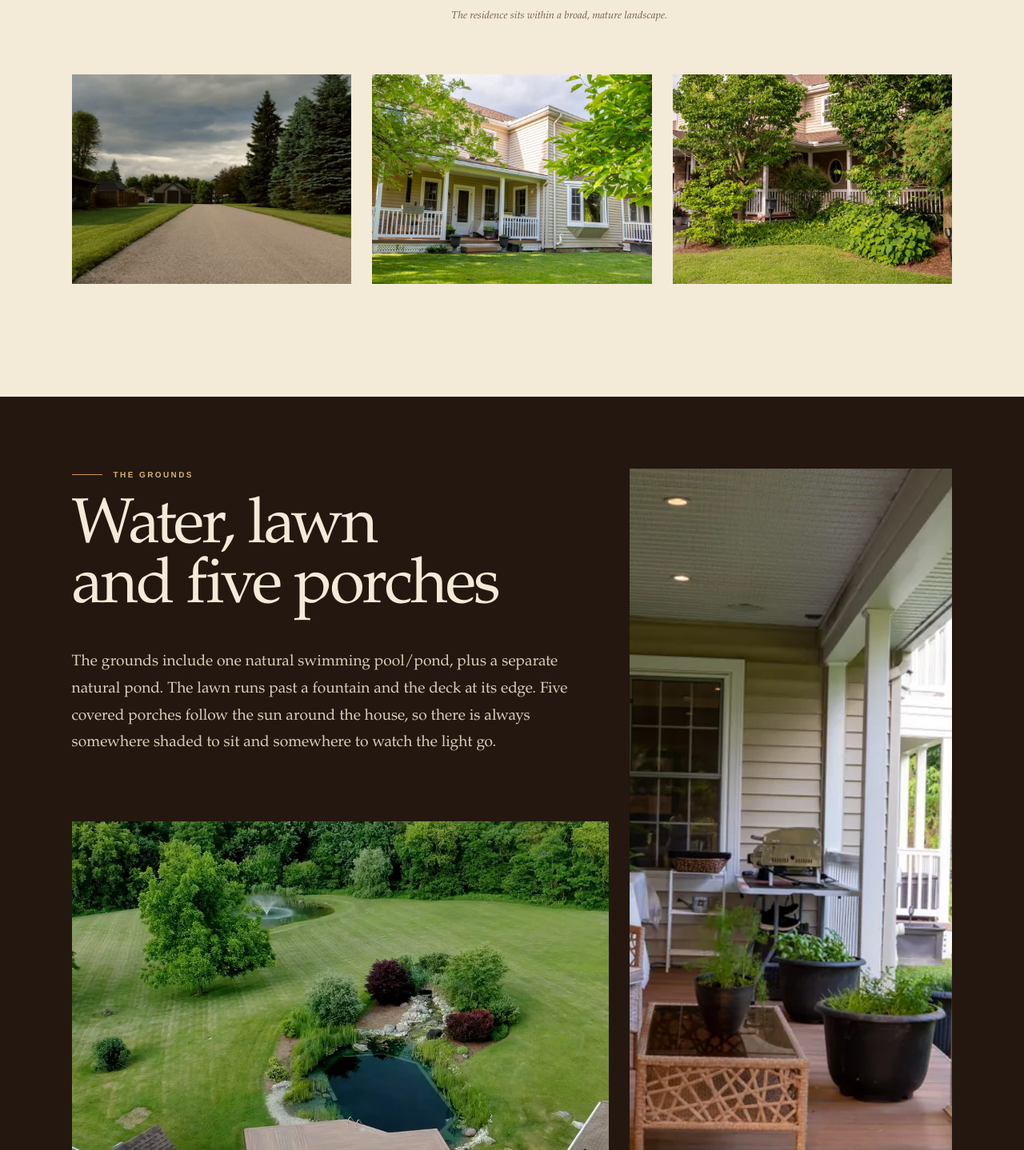
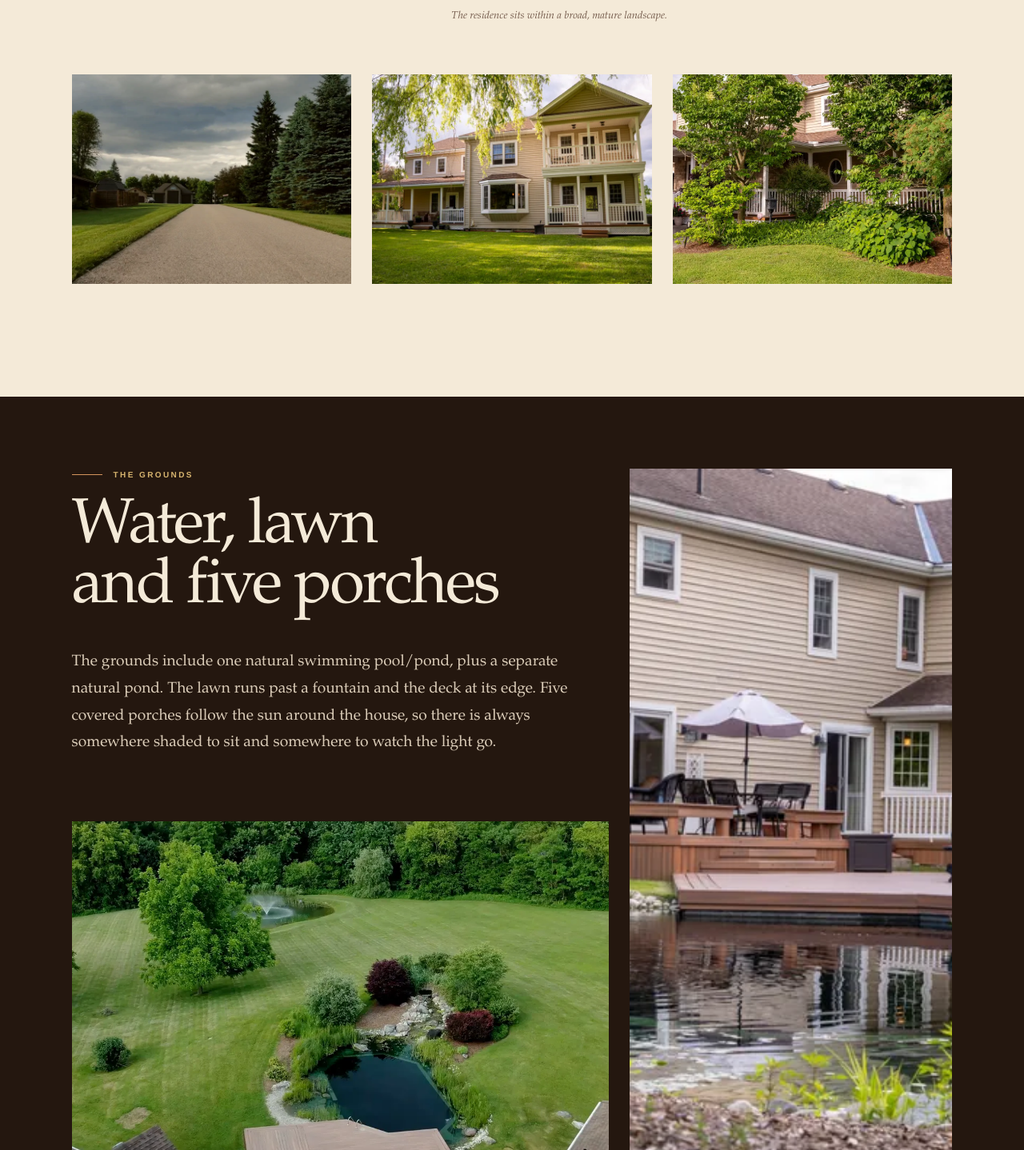
Before and after one commit to NickyStaffs29/1309-Queens-Bush-Road, a Next.js app: page / in a window 1280 px wide. Shown: the part 1812-3250 px from the top of the page at 80% size. Built offline with nearby package versions, Linux system fonts and the light colour scheme; no server answers.

Commit message:
refine still-image and gallery treatments

```diff
--- a/app/globals.css
+++ b/app/globals.css
@@ -130,6 +130,8 @@ nav a { align-items: center; display: inline-flex; font-size: 11px; letter-spaci
 .suite-gallery { display: grid; gap: clamp(12px, 2vw, 28px); grid-template-columns: 1.5fr 1fr; grid-template-rows: 1fr 1fr; height: clamp(580px, 46vw, 760px); }
 .suite-gallery .story-image { margin: 0; overflow: hidden; }
 .suite-gallery .story-image:first-child { grid-row: 1 / 3; }
+.suite-primary { background: var(--tobacco); }
+.suite-primary img { object-fit: contain; object-position: center; }
 .suite-band > div { align-self: center; padding: 70px clamp(30px, 7vw, 110px); }
 .suite-band p:last-child { color: #ddcdbb; font: 400 18px/1.7 var(--serif); margin: 36px 0 0; }
 
--- a/app/page.tsx
+++ b/app/page.tsx
@@ -99,10 +99,10 @@ const galleryGroups: { title: string; slug: string; images: GalleryImage[] }[] =
     images: [
       { name: "quiet-pool-clearing", alt: "Natural pool and lawn clearing viewed from the deck, framed by maples and evergreens." },
       { name: "quiet-willow-balcony", alt: "Willow branches draped beside an upper balcony railing." },
-      { name: "quiet-stone-waterfall", alt: "Stone waterfall and layered garden planting", portrait: true },
-      { name: "quiet-lily-pads", alt: "Lily pads beneath clear pond water", portrait: true },
-      { name: "quiet-balcony-cafe", alt: "Upper balcony with a small caf\u00e9 table", portrait: true },
-      { name: "quiet-pond-fountain", alt: "Fountain across the pond with a small outbuilding beyond", feature: true },
+      { name: "quiet-stone-waterfall", alt: "Stone waterfall and layered garden planting" },
+      { name: "quiet-lily-pads", alt: "Lily pads beneath clear pond water" },
+      { name: "quiet-balcony-cafe", alt: "Upper balcony with a small caf\u00e9 table" },
+      { name: "quiet-pond-fountain", alt: "Fountain across the pond with a small outbuilding beyond" },
     ],
   },
 ];
@@ -197,7 +197,16 @@ export default function Home() {
               <PropertyVideo name="front-driveway-arrival" alt="Aerial view along the driveway approaching the house and garage" />
             </figure>
             <figure className="story-image">
-              <StoryImage name="front-porch-daylight" alt="Front porch and entry door in daylight." sizes="(max-width: 900px) 100vw, 30vw" />
+              <img
+                src="/property/gallery/setting-rear-elevation-1440.webp"
+                srcSet="/property/gallery/setting-rear-elevation-720.webp 720w, /property/gallery/setting-rear-elevation-1440.webp 1440w"
+                sizes="(max-width: 640px) 100vw, (max-width: 900px) 50vw, 33vw"
+                alt="Rear elevation with covered porches and upper balcony."
+                width="1440"
+                height="1080"
+                loading="lazy"
+                decoding="async"
+              />
             </figure>
             <figure className="story-image">
               <StoryImage name="front-through-trees" alt="Front of the house seen through mature trees, with the oval window over the porch." sizes="(max-width: 900px) 100vw, 30vw" />
@@ -212,7 +221,17 @@ export default function Home() {
             <p>The grounds include one natural swimming pool/pond, plus a separate natural pond. The lawn runs past a fountain and the deck at its edge. Five covered porches follow the sun around the house, so there is always somewhere shaded to sit and somewhere to watch the light go.</p>
           </div>
           <PropertyVideo className="grounds-main" name="grounds-pool-pond" alt="Aerial view descending toward the natural pool and rear deck" />
-          <StoryImage className="grounds-secondary" name="covered-porch" alt="Covered porch furnished for outdoor sitting" />
+          <img
+            className="grounds-secondary"
+            src="/property/gallery/grounds-rear-across-pond-1440.webp"
+            srcSet="/property/gallery/grounds-rear-across-pond-720.webp 720w, /property/gallery/grounds-rear-across-pond-1440.webp 1440w"
+            sizes="(max-width: 640px) 72vw, (max-width: 900px) 70vw, 30vw"
+            alt="Rear exterior viewed across the pond garden."
+            width="1440"
+            height="1080"
+            loading="lazy"
+            decoding="async"
+          />
           <p className="grounds-note">Water features: one natural swimming pool/pond, plus a separate natural pond<br />Five covered porches</p>
         </section>
 
@@ -232,7 +251,7 @@ export default function Home() {
 
         <section className="suite-band" aria-label="Primary suite">
           <div className="suite-gallery">
-            <figure className="story-image">
+            <figure className="story-image suite-primary">
               <StoryImage name="primary-bedroom-wide" alt="Primary bedroom viewed from the fireplace across to the bed and the open French door to the porch." sizes="(max-width: 900px) 66vw, 32vw" />
             </figure>
             <figure className="story-image">
```
Also changed, not shown: 1 other file (tests, documents, lock files or other folders).
